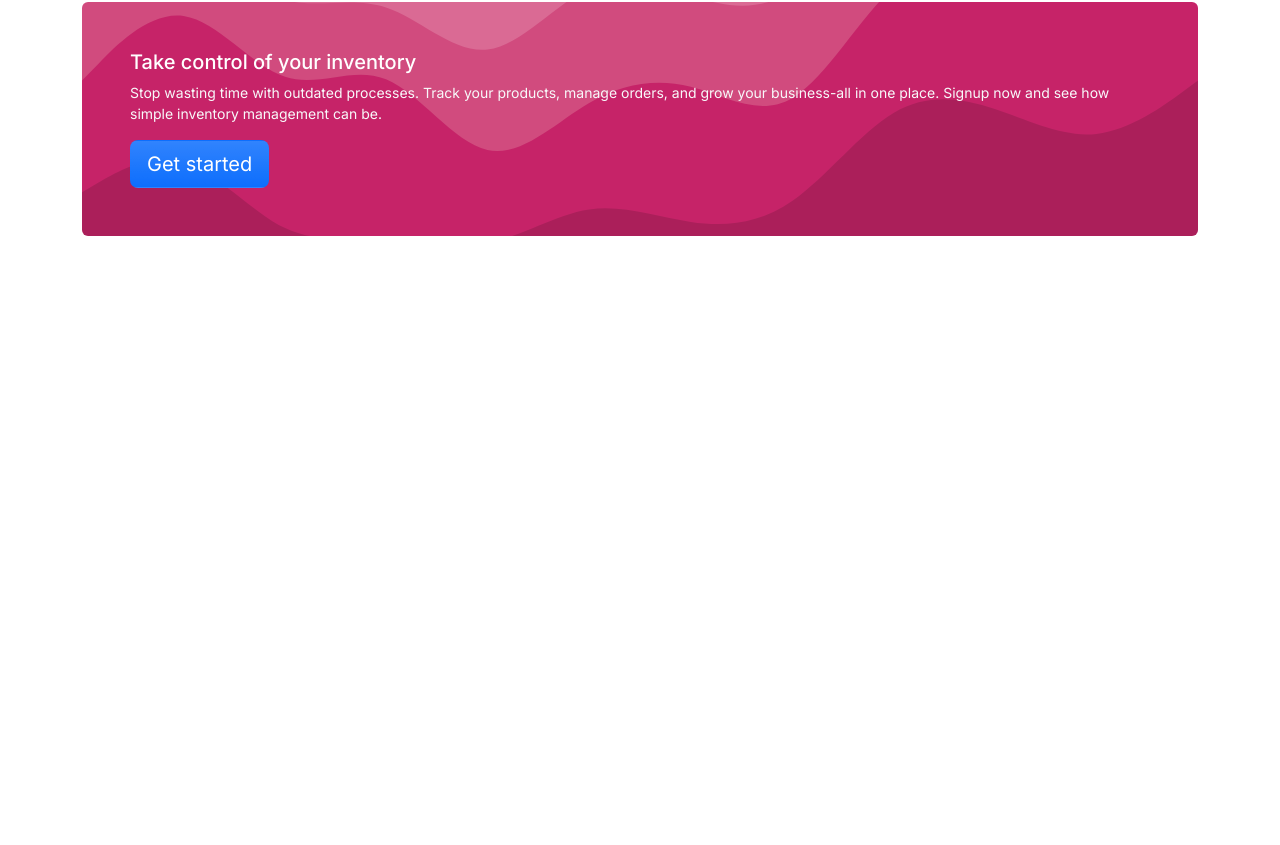
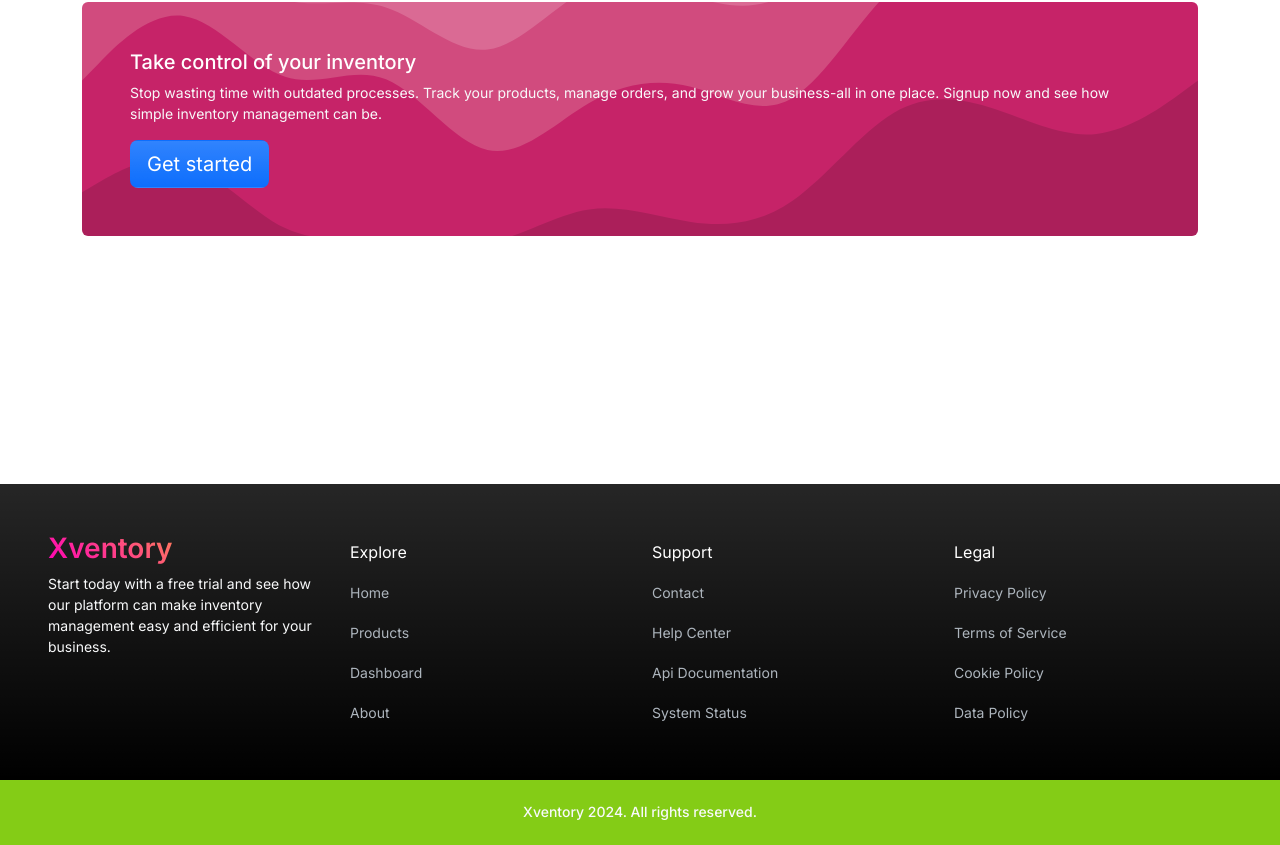
Before and after one commit to faisalchy64/xventory-frontend, a React (Vite) app: page / in a window 1280 px wide. Shown: the part 4389-5234 px from the top of the page. Before the commit the page ends 4873 px from the top, so only its background shows below. Built offline with nearby package versions, Linux system fonts and the light colour scheme.

Commit message:
feat: Created Footer.jsx component.

```diff
--- /dev/null
+++ b/src/components/Footer.jsx
@@ -0,0 +1,133 @@
+import { Container, Row, Col, ListGroup } from "react-bootstrap";
+import { Link } from "react-router-dom";
+
+export default function Footer() {
+  const data = {
+    explore: [
+      {
+        id: 1,
+        path: "/",
+        name: "Home",
+      },
+      {
+        id: 2,
+        path: "/products",
+        name: "Products",
+      },
+      {
+        id: 3,
+        path: "/dashboard",
+        name: "Dashboard",
+      },
+      {
+        id: 4,
+        path: "/about",
+        name: "About",
+      },
+    ],
+    support: [
+      {
+        id: 1,
+        path: "/contact",
+        name: "Contact",
+      },
+      {
+        id: 2,
+        path: "/help",
+        name: "Help Center",
+      },
+      {
+        id: 3,
+        path: "/api",
+        name: "Api Documentation",
+      },
+      {
+        id: 4,
+        path: "/system",
+        name: "System Status",
+      },
+    ],
+    legal: [
+      {
+        id: 1,
+        path: "/privacy",
+        name: "Privacy Policy",
+      },
+      {
+        id: 2,
+        path: "/terms",
+        name: "Terms of Service",
+      },
+      {
+        id: 3,
+        path: "/cookie",
+        name: "Cookie Policy",
+      },
+      {
+        id: 4,
+        path: "/data",
+        name: "Data Policy",
+      },
+    ],
+  };
+
+  return (
+    <>
+      <Container fluid className="bg-black bg-gradient p-5">
+        <Row className="g-4">
+          <Col md={6} lg={3}>
+            <Link to="/">
+              <h3 className="brand fw-semibold my-0">Xventory</h3>
+            </Link>
+            <p className="text-xs text-light my-2">
+              Start today with a free trial and see how our platform can make
+              inventory management easy and efficient for your business.
+            </p>
+          </Col>
+
+          <Col md={6} lg={3}>
+            <ListGroup>
+              <ListGroup.Item>Explore</ListGroup.Item>
+              {data.explore.map((item, index) => (
+                <ListGroup.Item key={index}>
+                  <Link to={item.path}>{item.name}</Link>
+                </ListGroup.Item>
+              ))}
+            </ListGroup>
+          </Col>
+
+          <Col md={6} lg={3}>
+            <ListGroup>
+              <ListGroup.Item>Support</ListGroup.Item>
+              {data.support.map((item, index) => (
+                <ListGroup.Item key={index}>
+                  <Link to={item.path}>{item.name}</Link>
+                </ListGroup.Item>
+              ))}
+            </ListGroup>
+          </Col>
+
+          <Col md={6} lg={3}>
+            <ListGroup>
+              <ListGroup.Item>Legal</ListGroup.Item>
+              {data.legal.map((item, index) => (
+                <ListGroup.Item key={index}>
+                  <Link to={item.path}>{item.name}</Link>
+                </ListGroup.Item>
+              ))}
+            </ListGroup>
+          </Col>
+        </Row>
+      </Container>
+      <Container
+        fluid
+        style={{ background: "#84CC16" }}
+        className="d-flex justify-content-center align-items-center py-4"
+      >
+        <h6 className="text-xs text-light my-0">
+          Xventory {new Date().getFullYear()}. All rights reserved.
+        </h6>
+      </Container>
+    </>
+  );
+}
--- a/src/index.css
+++ b/src/index.css
@@ -54,3 +54,19 @@ a {
   background-size: cover;
   background-position: center;
 }
+
+.list-group-item {
+  background: none;
+  color: white;
+  padding-inline: 0;
+  border: none;
+}
+
+.list-group-item > a {
+  font-size: 0.875rem;
+  color: #adb5bd;
+}
+
+.list-group-item > a:hover {
+  color: #f8f9fa;
+}
--- a/src/layout/Main.jsx
+++ b/src/layout/Main.jsx
@@ -1,11 +1,13 @@
 import { Outlet } from "react-router-dom";
 import Header from "../components/Header";
+import Footer from "../components/Footer";
 
 export default function Main() {
   return (
     <>
       <Header />
       <Outlet />
+      <Footer />
     </>
   );
 }
```
